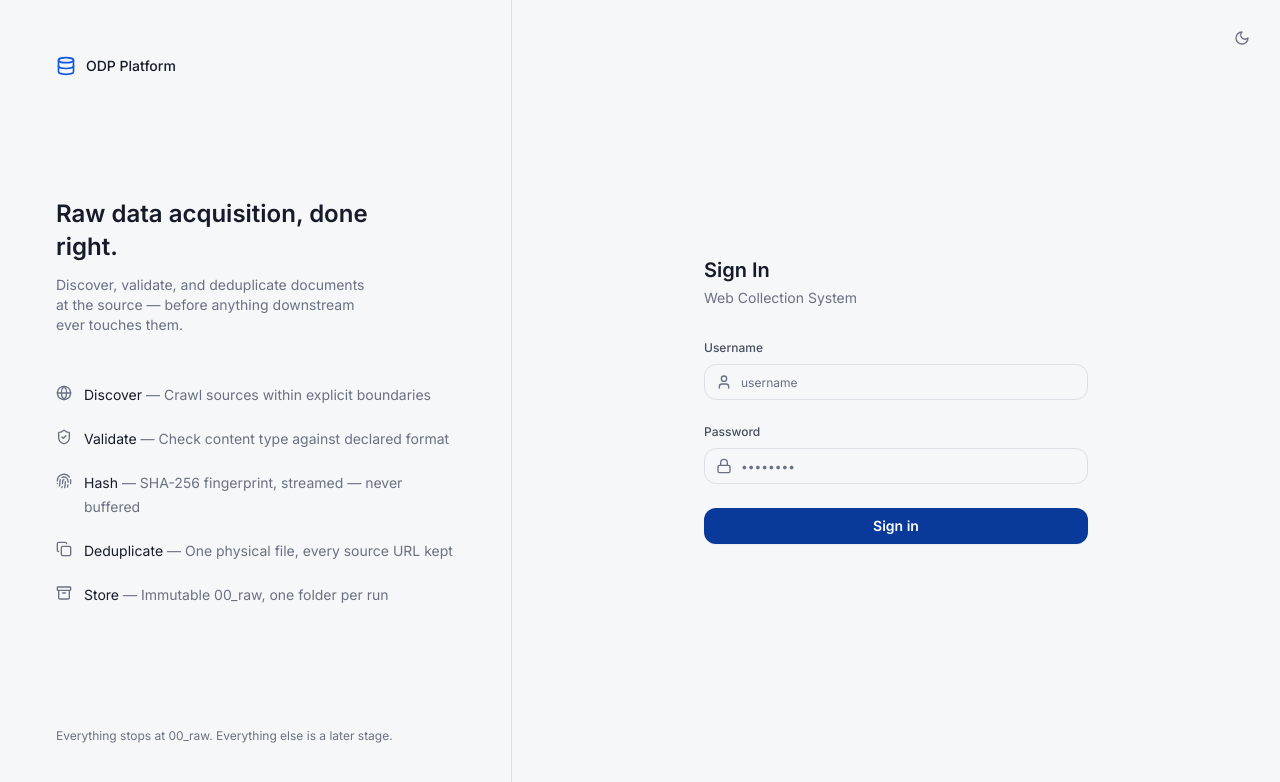
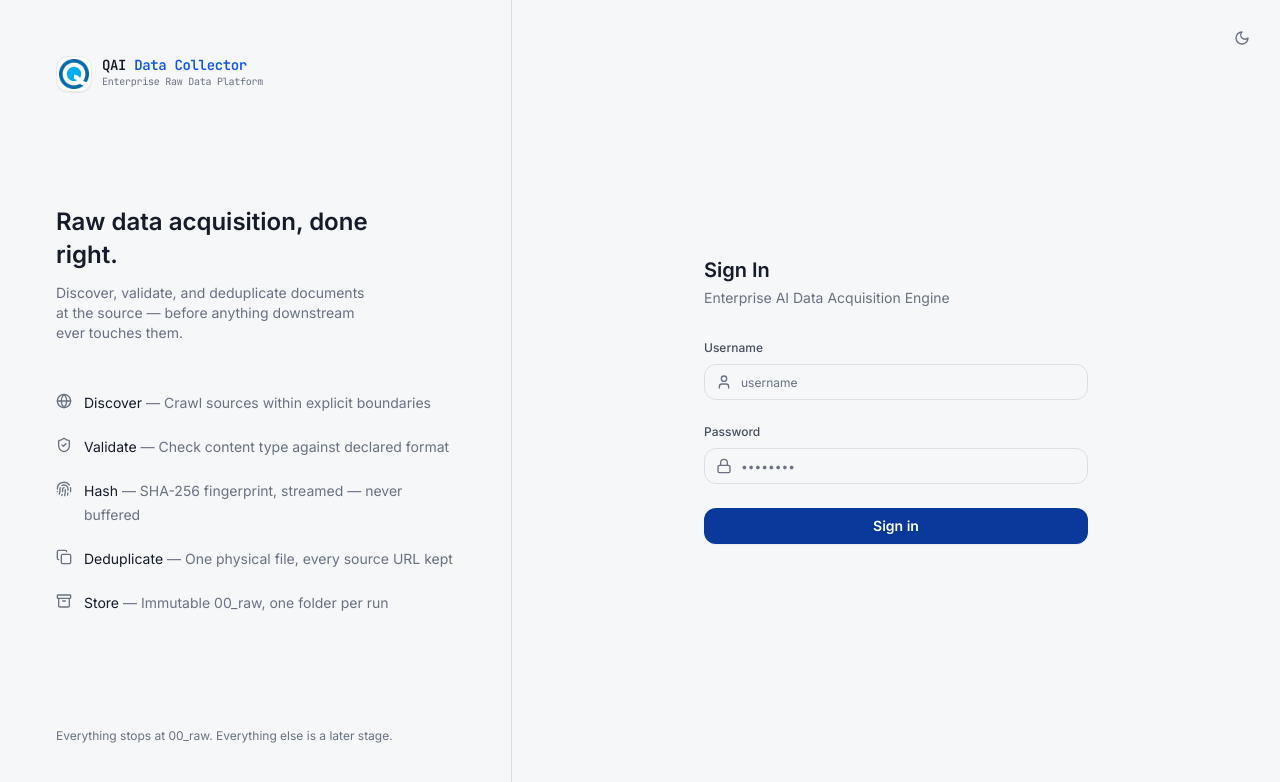
Before and after one commit to a7x3a/organization-data-platform, a React (Vite) app in the folder apps/web/: page /login in a window 1280 px wide. Shown: the top 782 px of the page. Built offline with nearby package versions, Linux system fonts and the light colour scheme; what @odp/shared-types would draw is missing.

Commit message:
Update login page and auth layout with QAI Data Collector Platform branding and logo

```diff
--- a/apps/web/src/layouts/AuthLayout.tsx
+++ b/apps/web/src/layouts/AuthLayout.tsx
@@ -1,7 +1,8 @@
 import React from 'react';
 import { Outlet } from 'react-router-dom';
-import { Database, Globe, ShieldCheck, Fingerprint, Copy, Archive } from 'lucide-react';
+import { Globe, ShieldCheck, Fingerprint, Copy, Archive } from 'lucide-react';
 import { ThemeToggle } from '../components/ThemeToggle';
+import { QaiLogo } from '../components/QaiLogo';
 
 const PIPELINE_STEPS = [
   { icon: Globe, label: 'Discover', desc: 'Crawl sources within explicit boundaries' },
@@ -16,9 +17,8 @@ export const AuthLayout: React.FC = () => {
     <div className="min-h-screen flex bg-[var(--color-bg-base)]">
       {/* Hero panel — hidden on small screens, the form always works standalone */}
       <div className="hidden lg:flex lg:w-[40%] flex-col justify-between p-14 border-r border-[var(--color-border)]">
-        <div className="flex items-center gap-2.5">
-          <Database className="w-5 h-5 text-[var(--color-brand-400)]" />
-          <span className="font-medium text-sm text-[var(--color-text-primary)]">ODP Platform</span>
+        <div>
+          <QaiLogo size="md" />
         </div>
 
         <div>
--- a/apps/web/src/locales/en/translation.json
+++ b/apps/web/src/locales/en/translation.json
@@ -141,8 +141,8 @@
       "password": "Password",
       "loginButton": "Sign in",
       "loginError": "Invalid username or password",
-      "platformTitle": "Organization Data Platform",
-      "platformSubtitle": "Web Collection System"
+      "platformTitle": "QAI Data Collector Platform",
+      "platformSubtitle": "Enterprise AI Data Acquisition Engine"
     },
     "common": {
       "loading": "Loading...",
--- a/apps/web/src/pages/Login.tsx
+++ b/apps/web/src/pages/Login.tsx
@@ -4,7 +4,8 @@ import { useTranslation } from 'react-i18next';
 import { useAuth } from '../hooks/useAuth';
 import { Input } from '../components/Input';
 import { Button } from '../components/Button';
-import { Database, Lock, User } from 'lucide-react';
+import { QaiLogo } from '../components/QaiLogo';
+import { Lock, User } from 'lucide-react';
 
 export const Login: React.FC = () => {
   const { t } = useTranslation();
@@ -34,11 +35,10 @@ export const Login: React.FC = () => {
 
   return (
     <div>
-      {/* Header — compact on large screens (hero panel already carries the
-          brand story), full identity on small screens where hero is hidden */}
+      {/* Header with QAI Logo */}
       <div className="mb-8">
-        <div className="lg:hidden inline-flex p-2.5 bg-[var(--color-brand-600)] text-white rounded-[var(--radius-lg)] mb-4">
-          <Database className="w-5 h-5" />
+        <div className="lg:hidden mb-5">
+          <QaiLogo size="md" />
         </div>
         <h1 className="text-xl font-semibold text-[var(--color-text-primary)]">
           {t('auth.login')}
```
